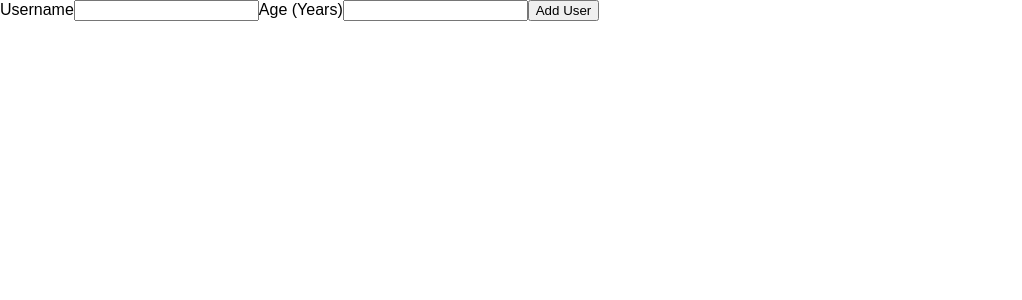
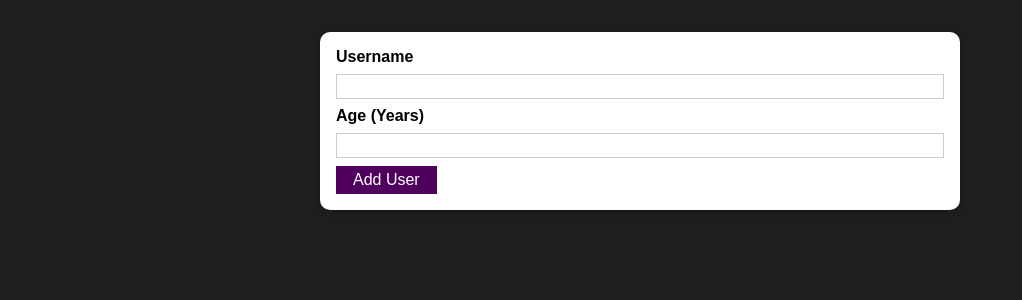
Before and after one commit to Prince1992/validation-react, a React (Create React App) app: page / in a window 1280 px wide. Shown: the top 300 px of the page, without its empty margins (0-1022 px from the left). Built offline with nearby package versions, Linux system fonts and the light colour scheme.

Commit message:
Styled Components

```diff
--- /dev/null
+++ b/src/components/UI/Button.js
@@ -0,0 +1,14 @@
+import React from 'react';
+import classes from './Button.module.css';
+
+export const Button = (props) => {
+  return (
+    <button
+      className={classes.button}
+      type={props.type || 'button'}
+      onClick={props.onClick}
+    >
+      {props.children}
+    </button>
+  );
+};
--- /dev/null
+++ b/src/components/UI/Button.module.css
@@ -0,0 +1,14 @@
+.button {
+    font: inherit;
+    border: 1px solid #4f005f;
+    background: #4f005f;
+    color: white;
+    padding: 0.25rem 1rem;
+    cursor: pointer;
+}
+
+.button:hover,
+.button:active {
+    background-color: #741188;
+    border-color: #741188;
+}
--- /dev/null
+++ b/src/components/UI/Card.js
@@ -0,0 +1,8 @@
+import React from 'react';
+import classes from './Card.module.css';
+
+export const Card = (props) => {
+  return (
+    <div className={`${classes.card} ${props.className}`}>{props.children}</div>
+  );
+};
--- /dev/null
+++ b/src/components/UI/Card.module.css
@@ -0,0 +1,6 @@
+.card {
+    background-color: white;
+    box-shadow: 0 2px 8px rgba(0, 0, 0, 0.26);
+    border-radius: 10px;
+
+}
--- a/src/components/Users/AddUsers.js
+++ b/src/components/Users/AddUsers.js
@@ -1,17 +1,22 @@
 import React from 'react';
+import { Button } from '../UI/Button';
+import { Card } from '../UI/Card';
+import classes from './AddUsers.module.css';
 
 const AddUsers = () => {
   const addUserhandler = (e) => {
     e.preventDefault();
   };
   return (
+    <Card className={classes.input}>
       <form onSubmit={addUserhandler}>
         <label htmlFor="username">Username</label>
         <input type="text" id="username" />
         <label htmlFor="age">Age (Years)</label>
         <input type="number" id="age" />
-      <button type="submit">Add User</button>
+        <Button type="submit">Add User</Button>
       </form>
+    </Card>
   );
 };
 
--- /dev/null
+++ b/src/components/Users/AddUsers.module.css
@@ -0,0 +1,26 @@
+.input {
+    margin: 2rem auto;
+    padding: 1rem;
+    width: 90%;
+    max-width: 40rem;
+}
+
+.input label {
+    display: block;
+    font-weight: bold;
+    margin-bottom: 0.5rem;
+}
+
+.input input {
+    font: inherit;
+    display: block;
+    width: 100%;
+    border: 1px solid #ccc;
+    padding: 0.15rem;
+    margin-bottom: 0.5rem;
+}
+
+.input input:focus {
+    outline: none;
+    border-color: #4f005f;
+}
--- a/src/index.css
+++ b/src/index.css
@@ -4,6 +4,7 @@
 
 html {
   font-family: sans-serif;
+  background-color: #1f1f1f;
 }
 
 body {
```
Lines whose indentation alone changed are shown as unchanged.
